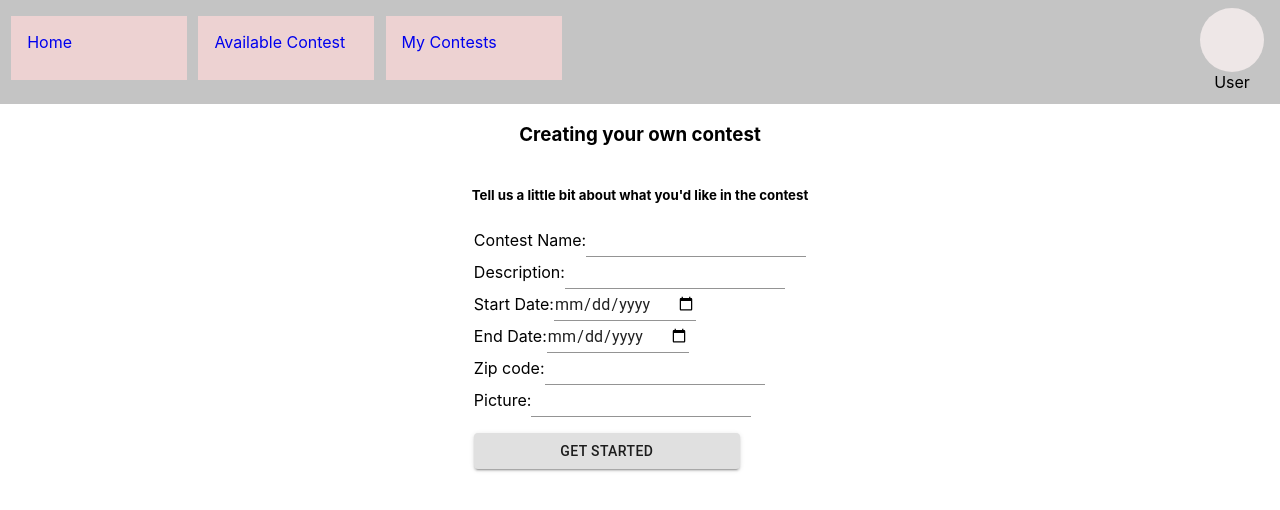
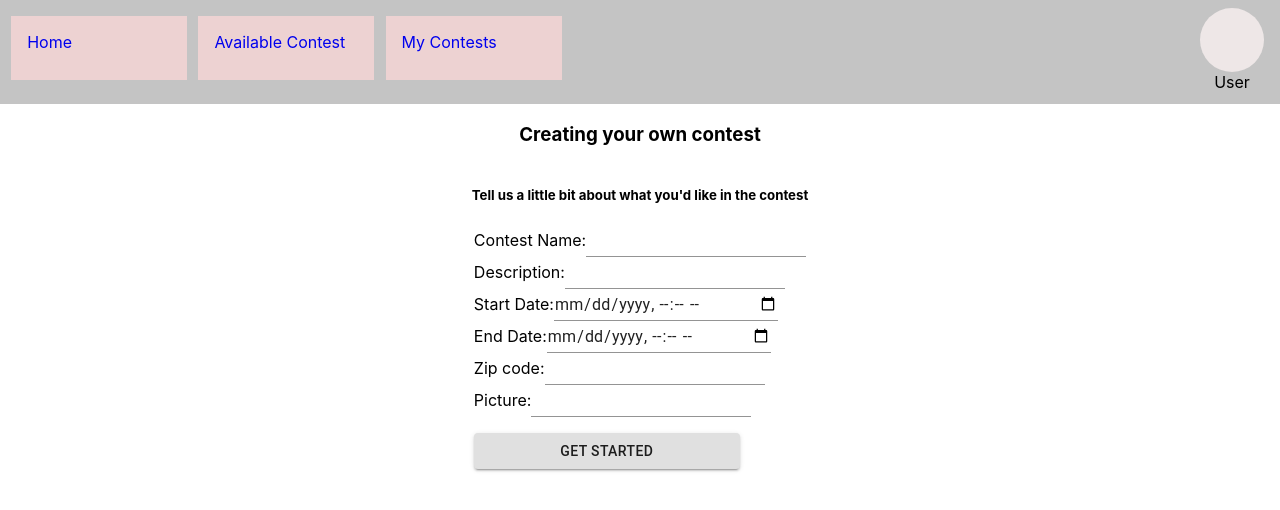
Before and after one commit to GA-hackathon/friendly-competition, a React (Create React App) app in the folder client/: page /create-contest in a window 1280 px wide. Shown: the top 510 px of the page. Built offline with nearby package versions, Linux system fonts and the light colour scheme.

Commit message:
updated contestcreate.jsx

```diff
--- a/client/src/App.jsx
+++ b/client/src/App.jsx
@@ -3,7 +3,7 @@ import { Switch, Route } from "react-router-dom";
 import Home from "./screens/main/Home/Home";
 import Login from "./screens/auth/Login/Login";
 import Register from "./screens/auth/Register/Register";
-import ContestForm from "./screens/main/ContestForm/ContestForm";
+import ContestCreate from "./screens/main/ContestCreate/ContestCreate";
 import { useStateValue } from "./providers/CurrentUserProvider";
 import { useHistory } from "react-router-dom";
 import { useEffect } from "react";
@@ -30,7 +30,7 @@ function App() {
     <Switch>
       <Route path="/login" component={Login} />
       <Route path="/register" component={Register} />
-      <Route path="/create-contest" component={ContestForm} />
+      <Route path="/create-contest" component={ContestCreate} />
       <Route path="/" component={Home} />
     </Switch>
   );
--- /dev/null
+++ b/client/src/layout/Layout.jsx
@@ -0,0 +1,13 @@
+import React from "react";
+import Navbar from "./Navbar/Navbar";
+function Layout({ children }) {
+  return (
+    <div className="layout">
+      <Navbar />
+      <div className="layout-children">{children}</div>
+      <footer></footer>
+    </div>
+  );
+}
+
+export default Layout;
--- /dev/null
+++ b/client/src/screens/main/ContestCreate/ContestCreate.jsx
@@ -0,0 +1,61 @@
+import { useState } from "react";
+import Input from "@material-ui/core/Input";
+import Button from "@material-ui/core/Button";
+import "./ContestCreate.css";
+import Layout from "../../../layout/Layout";
+
+function ContestCreate() {
+  const [formData, setFormData] = useState({
+    contest_name: "",
+    description: "",
+    date: null,
+    zip_code: "",
+    picture: null,
+  });
+
+  const handleSubmit = (e) => {
+    e.preventDefault();
+    setFormData({ [e.target.name]: e.target.value });
+    console.log(formData);
+  };
+
+  return (
+    <Layout>
+      <div className="contest-form">
+        <h3>Creating your own contest</h3>
+        <h5>Tell us a little bit about what you'd like in the contest</h5>
+        <form className="input-group" onSubmit={handleSubmit}>
+          <label>
+            Contest Name:
+            <Input type="text" name="contest_name" />
+          </label>
+          <label>
+            Description:
+            <Input type="text" name="description" />
+          </label>
+          <label>
+            Start Date:
+            <Input type="datetime-local" name="start_date" />
+          </label>
+          <label>
+            End Date:
+            <Input type="datetime-local" name="end_date" />
+          </label>
+          <label>
+            Zip code:
+            <Input type="text" name="zip_code" />
+          </label>
+          <label>
+            Picture:
+            <Input type="text" name="picture" />
+          </label>
+          <Button variant="contained" className="form-btn" type="submit">
+            Get Started
+          </Button>
+        </form>
+      </div>
+    </Layout>
+  );
+}
+
+export default ContestCreate;
--- a/client/src/screens/main/ContestForm/ContestForm.jsx
+++ /dev/null
@@ -1,61 +0,0 @@
-import React, { Fragment, useState } from 'react'
-import Input from "@material-ui/core/Input";
-import Navbar from './../Navbar/Navbar.jsx';
-import Button from '@material-ui/core/Button';
-import './ContestForm.css';
-
-function ContestForm() {
-
-    const [ formData, setFormData ] = useState({
-        contest_name: '',
-        description: '',
-        date: null,
-        zip_code: '',
-        picture: null
-    })
-
-    const handleSubmit = (e) => {
-        e.preventDefault();
-        setFormData({[e.target.name] : e.target.value })
-        console.log(formData)
-    }
-
-    return (
-        <>
-          <Navbar />
-          <div className='contest-form'>
-          <h3>Creating your own contest</h3>
-          <h5>Tell us a little bit about what you'd like in the contest</h5>
-          <form className='input-group' onSubmit={handleSubmit}>
-              <label>
-                  Contest Name:
-                  <Input type='text' name='contest_name' />
-              </label>
-              <label>
-                  Description:
-                  <Input type='text' name='description' />
-              </label>
-              <label>
-                  Start Date:
-                  <Input type='date' name='start_date' />
-              </label>
-              <label>
-                  End Date:
-                  <Input type='date' name='end_date' />
-              </label>
-              <label>
-                  Zip code:
-                  <Input type='text' name='zip_code' />
-              </label>
-              <label>
-                  Picture:
-                  <Input type='text' name='picture' />
-              </label>
-              <Button variant='contained' className='form-btn' type='submit'>Get Started</Button>
-          </form>
-          </div>
-        </>
-    )
-}
-
-export default ContestForm
```
Also changed, not shown: client/src/layout/Navbar/Navbar.css (renamed from client/src/screens/main/Navbar/Navbar.css), client/src/layout/Navbar/Navbar.jsx (renamed from client/src/screens/main/Navbar/Navbar.jsx), client/src/screens/main/ContestCreate/ContestCreate.css (renamed from client/src/screens/main/ContestForm/ContestForm.css).
